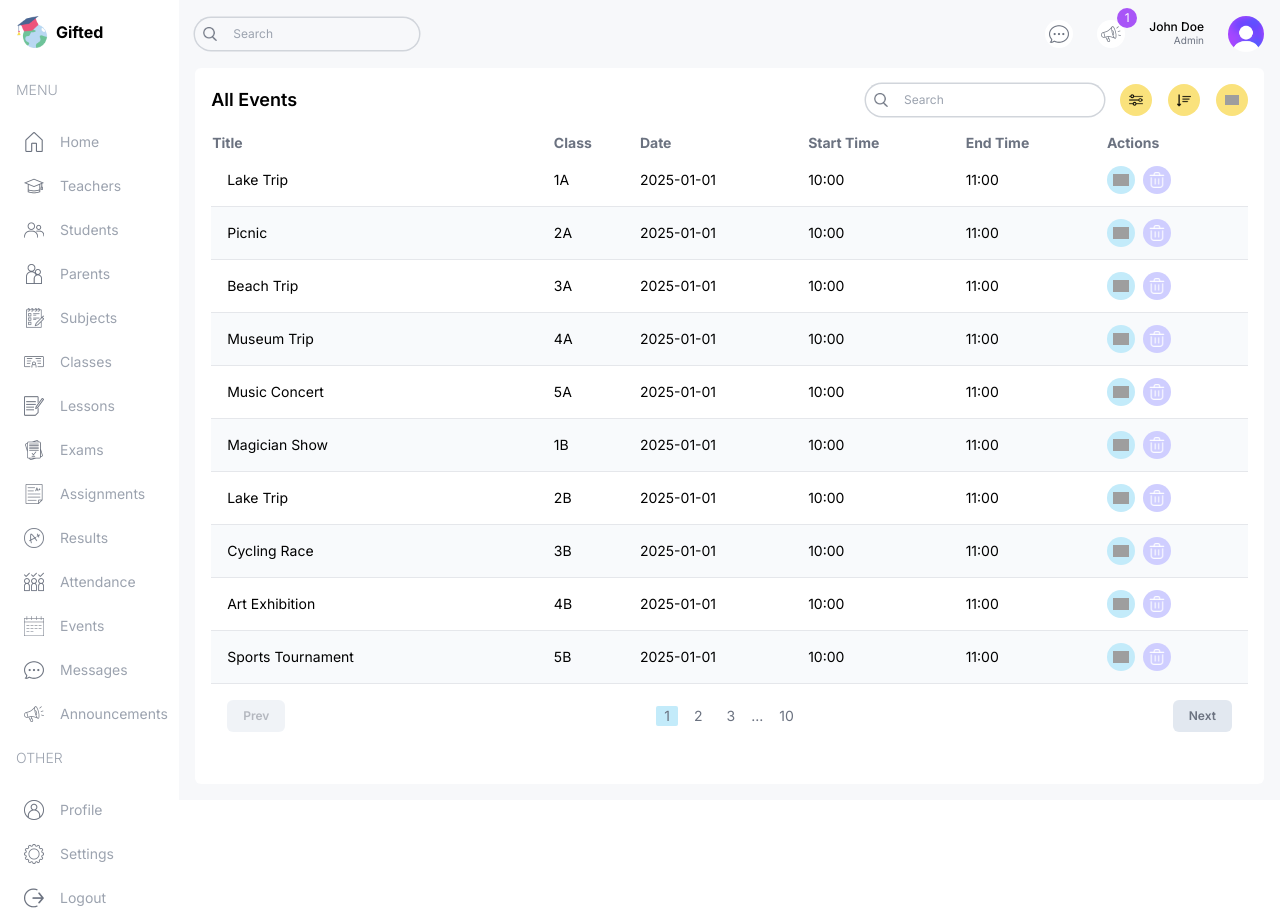
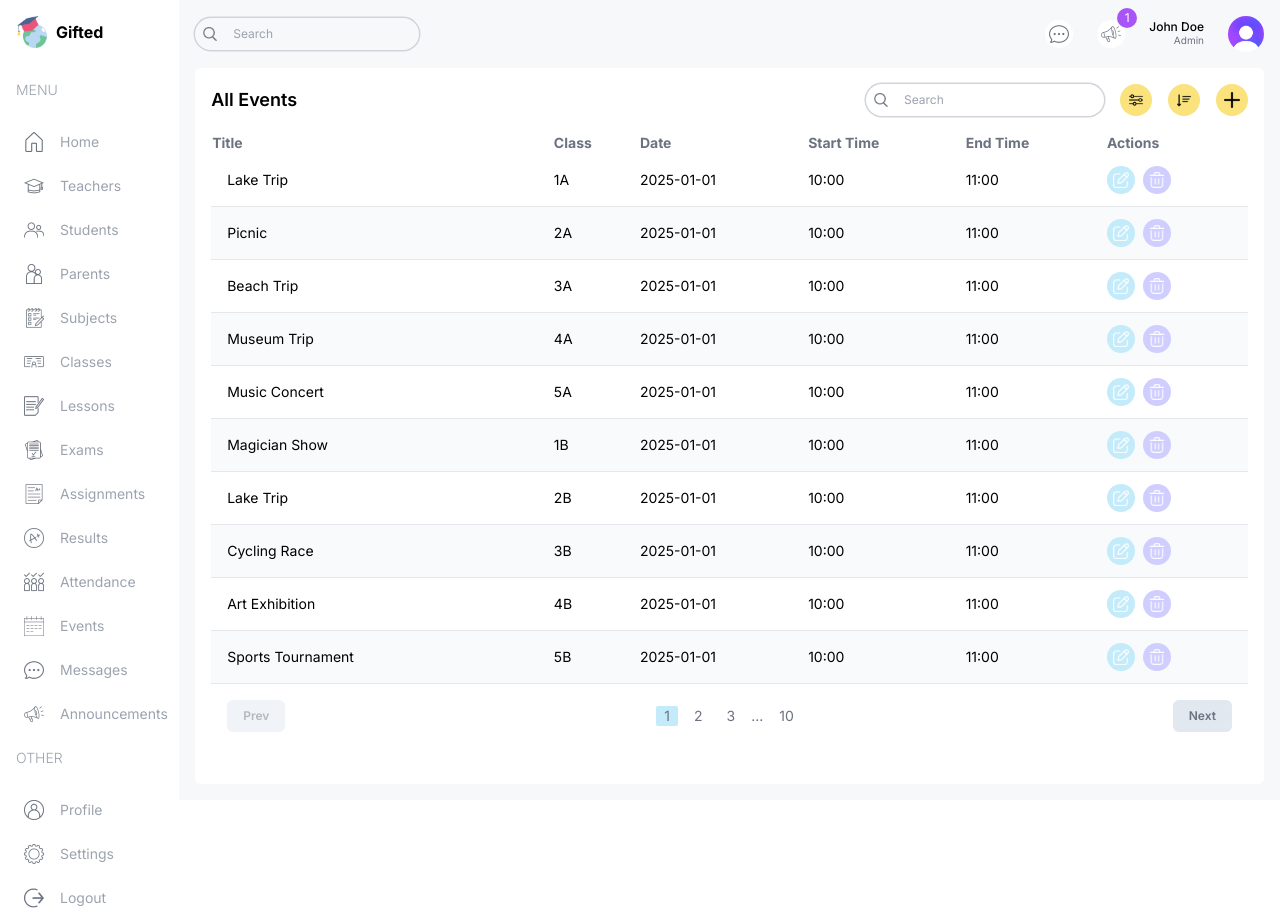
Before and after one commit to safak/next-dashboard-ui, a Next.js app: page /list/events in a window 1280 px wide. Built offline with nearby package versions, Linux system fonts and the light colour scheme; grey boxes are pictures that could not be loaded.

Commit message:
feat(events): integrate FormModal for create, update, and delete actions in EventListPage

```diff
--- a/src/app/(dashboard)/list/events/page.tsx
+++ b/src/app/(dashboard)/list/events/page.tsx
@@ -1,3 +1,4 @@
+import FormModal from '@/components/FormModal'
 import Pagination from '@/components/Pagination'
 import Table from '@/components/Table'
 import TableSearch from '@/components/TableSearch'
@@ -37,14 +38,11 @@ const EventListPage = () => {
       <td className='hidden md:table-cell'>{item.endTime}</td>
       <td>
         <div className='flex items-center gap-2'>
-          <Link href={`/list/teachers/${item.id}`}>
-            <button className='w-7 h-7 flex items-center justify-center rounded-full bg-mySky'>
-              <Image src='/edit.png' alt='' width={16} height={16} />
-            </button>
-          </Link>
-          {role === "admin" && (<button className='w-7 h-7 flex items-center justify-center rounded-full bg-myPurple'>
-              <Image src='/delete.png' alt='' width={16} height={16} />
-            </button>
+          {role === "admin" && (
+            <>
+            <FormModal table='event' type='update' data={item}/>
+            <FormModal table='event' type='delete' id={item.id}/>
+            </>
           )}
         </div>
       </td>
@@ -65,9 +63,9 @@ const EventListPage = () => {
             <button className='w-8 h-8 flex items-center justify-center rounded-full bg-myYellow'>
               <Image src='/sort.png' alt=''width={14} height={14}/>
             </button>
-            {role === "admin" && <button className='w-8 h-8 flex items-center justify-center rounded-full bg-myYellow'>
-              <Image src='/plus.png' alt=''width={14} height={14}/>
-            </button>}
+            {role === "admin" &&
+              <FormModal table='event' type='create'/>
+            }
           </div>
         </div>
       </div>
```
